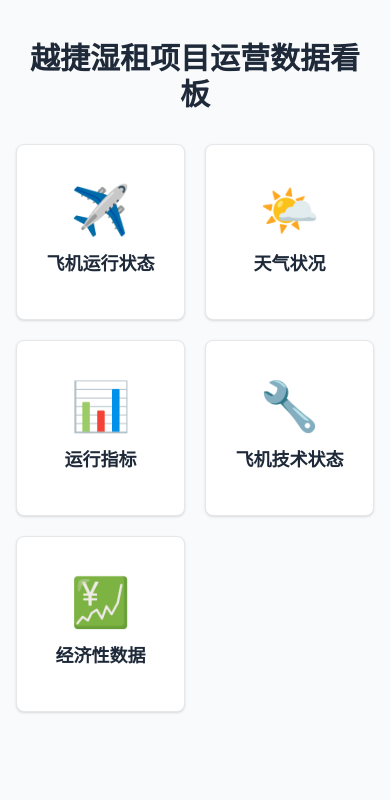
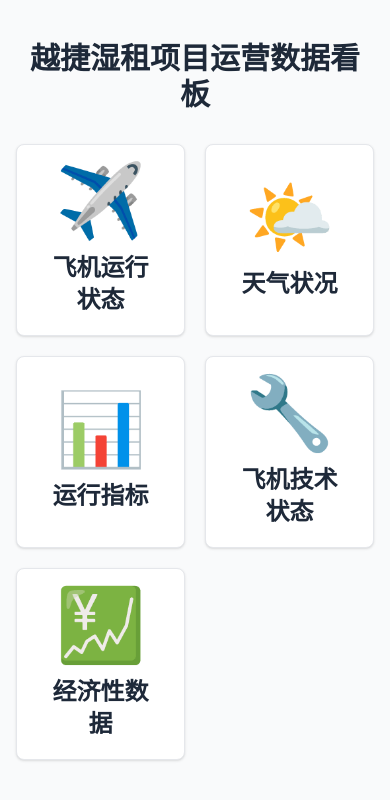
Before and after one commit to MiserableKnight/VJC, a Next.js app: page / in a window 390 px wide. Shown: the top 800 px of the page. Built offline with nearby package versions, Linux system fonts and the light colour scheme.

Commit message:
优化首页在移动端的图标和文字显示

```diff
--- a/app/page.tsx
+++ b/app/page.tsx
@@ -39,11 +39,11 @@ export default function Home() {
                 <Link
                   key={module.path}
                   href={module.path}
-                  className="bg-white hover:bg-blue-50 border border-gray-200 rounded-lg shadow-sm transition-all hover:shadow-md flex items-center justify-center h-44 sm:h-52"
+                  className="bg-white hover:bg-blue-50 border border-gray-200 rounded-lg shadow-sm transition-all hover:shadow-md flex items-center justify-center h-48 sm:h-56"
                 >
                   <div className="flex flex-col items-center text-center p-4 sm:p-5 w-full">
-                    <div className="text-5xl sm:text-6xl mb-4 sm:mb-6">{module.icon}</div>
-                    <h2 className="text-lg sm:text-2xl font-semibold text-gray-800 px-2">{module.name}</h2>
+                    <div className="text-7xl sm:text-6xl mb-4 sm:mb-6">{module.icon}</div>
+                    <h2 className="text-2xl sm:text-xl font-semibold text-gray-800 px-2">{module.name}</h2>
                   </div>
                 </Link>
               ))}
```
